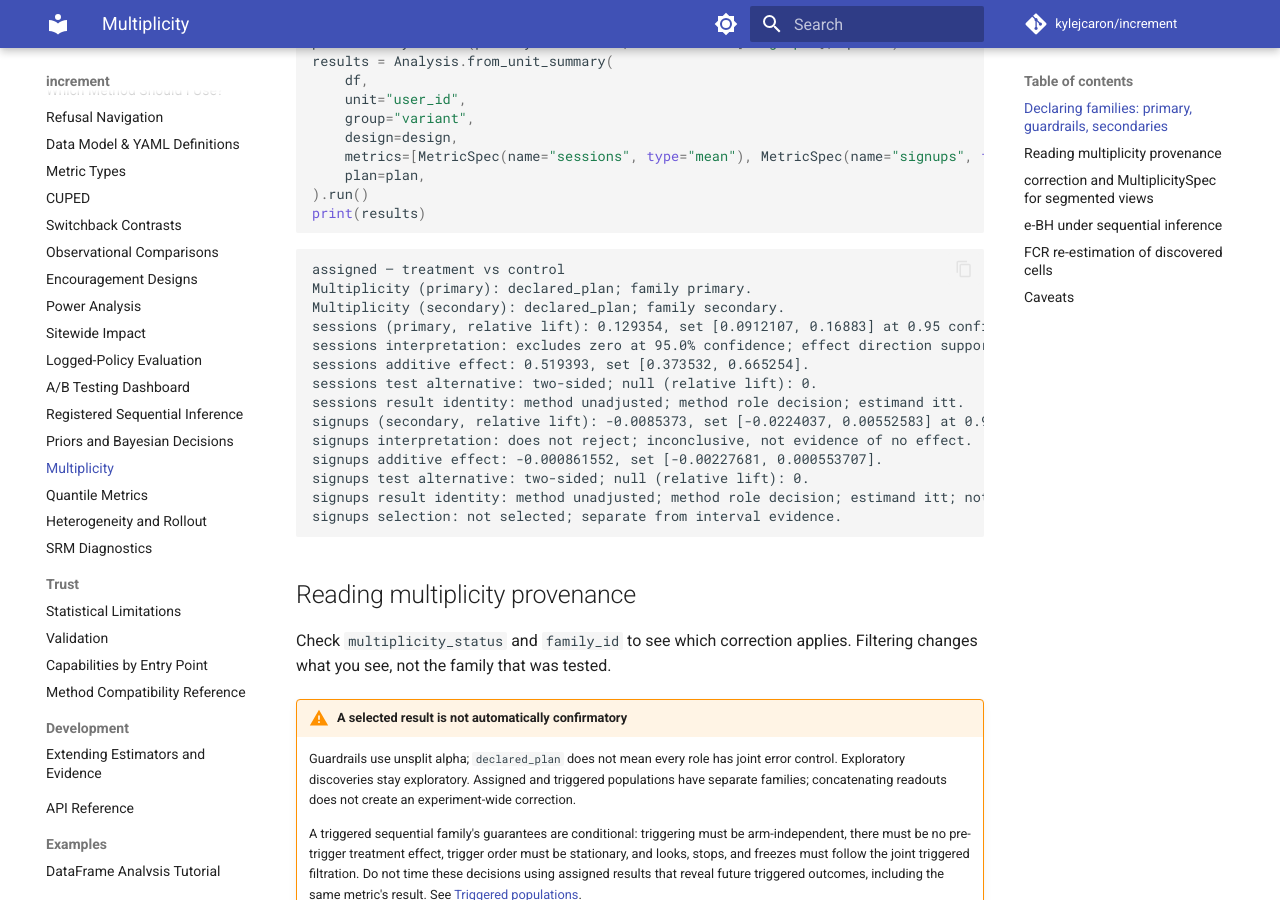
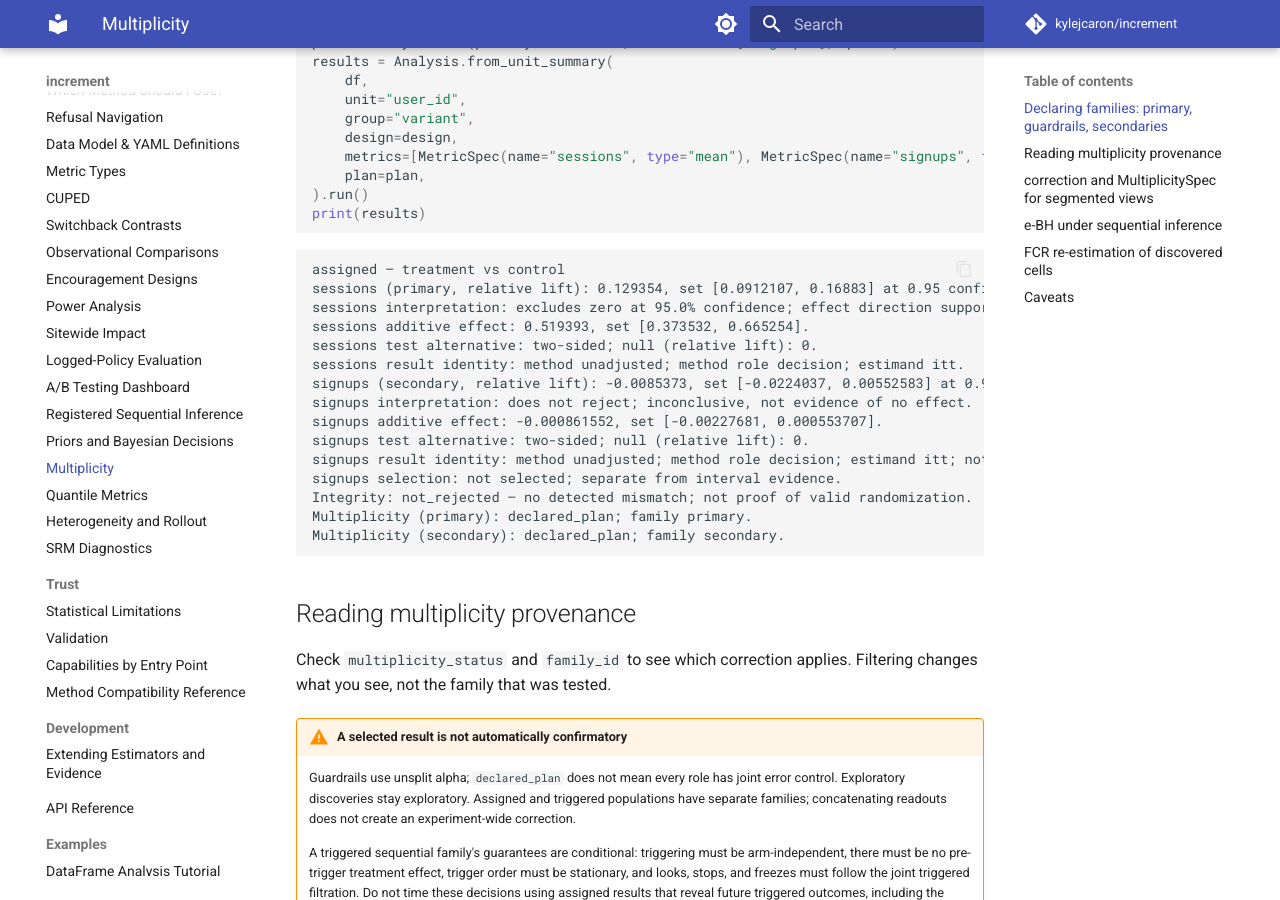
Before and after one commit to kylejcaron/increment, an MkDocs documentation site: the page built from docs/guides/multiplicity.md, in a window 1280 px wide and 900 px high, scrolled down 763 px. Built offline with MkDocs 1.6.1 and Material for MkDocs 9.7.7, drawn with Linux system fonts in a browser that asks for light colours; comment, search, counter and statistics services are not loaded; some of the changed text lies outside the part shown.

````diff
--- a/docs/guides/multiplicity.md
+++ b/docs/guides/multiplicity.md
@@ -56,6 +54,9 @@ signups additive effect: -0.000861552, set [-0.00227681, 0.000553707].
 signups test alternative: two-sided; null (relative lift): 0.
 signups result identity: method unadjusted; method role decision; estimand itt; not selected.
 signups selection: not selected; separate from interval evidence.
+Integrity: not_rejected — no detected mismatch; not proof of valid randomization.
+Multiplicity (primary): declared_plan; family primary.
+Multiplicity (secondary): declared_plan; family secondary.
 ```
 
 ## Reading multiplicity provenance
@@ -163,6 +162,9 @@ signups sequential ratio confidence set bounded: [0.969928, 1.01347].
 signups test alternative: two-sided; null (relative lift): 0.
 signups result identity: method unadjusted; method role decision; estimand itt; not selected.
 signups selection: not selected; separate from interval evidence.
+Integrity: not_rejected — no detected mismatch; not proof of valid randomization.
+Multiplicity (primary): declared_plan; family primary.
+Multiplicity (secondary): declared_plan; family secondary.
 ```
 
 !!! warning "Sequential dataframe inputs"
````
Also changed, not shown: other parts of docs/guides/multiplicity.md (+0 -4 lines), README.md (+3 -2 lines), docs/guides/quickstart.md (+9 -9 lines), docs/guides/reading-results.md (+2 -1 lines), 1 other file.
